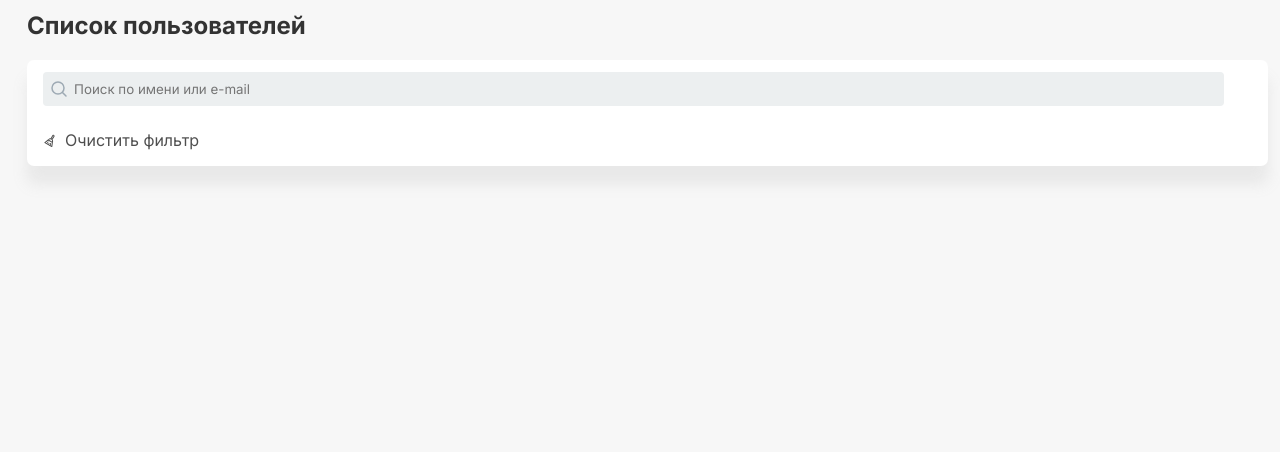
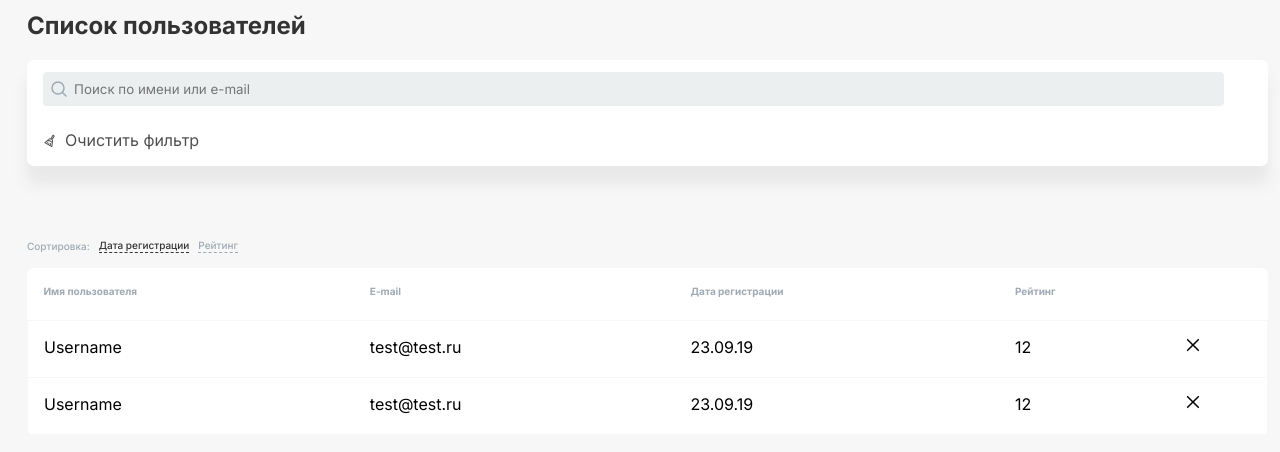
Before and after one commit to DevoidBark2/users-list, a React (Create React App) app: page / in a window 1280 px wide. Shown: the top 452 px of the page. Built offline with nearby package versions, Linux system fonts and the light colour scheme.

Commit message:
Layout UserList component

```diff
--- a/src/components/UsersList/UsersList.css
+++ b/src/components/UsersList/UsersList.css
@@ -0,0 +1,50 @@
+.users-list-block{
+    margin-top: 72px;
+}
+.sort-users-block{
+    display: flex;
+    align-items: center;
+    color:#9EAAB4;
+    font-weight: 500;
+    font-size: 10px;
+    line-height: 14px;
+}
+.sort-item{
+    border-bottom: 1px dashed;
+    margin-left: 9px;
+}
+.sort-item:hover{
+    cursor: pointer;
+}
+.active{
+    color: #333333;
+}
+
+.table{
+    width: 100%;
+    margin-top: 15px;
+    background: #FFFFFF;
+    border-radius: 7px;
+    border-collapse: collapse;
+    border-spacing: 20px;
+}
+thead>tr{
+    text-align: left;
+    color: #9EAAB4;
+    font-weight: 500;
+    font-size: 10px;
+    line-height: 14px;
+}
+thead>tr>th{
+    padding-left: 16px;
+    padding-top: 16px;
+    padding-bottom: 22px;
+}
+tbody>tr{
+    border: 1px solid #F7F7F7;
+}
+tbody>tr>td{
+    padding-left: 16px;
+    padding-top: 16px;
+    padding-bottom: 20px;
+}
--- a/src/components/UsersList/UsersList.jsx
+++ b/src/components/UsersList/UsersList.jsx
@@ -1,9 +1,42 @@
 import React from "react";
 import "./UsersList.css";
-
+import cancel from '../../images/cancel.svg';
 export const UsersList = () =>{
     return(
-        <div>
+        <div className="users-list-block">
+            <div className="sort-users-block">
+                <p className="sort-title">Сортировка:</p>
+                <p className="sort-item active">Дата регистрации</p>
+                <p className="sort-item">Рейтинг</p>
+            </div>
+            <div className="users-list">
+                <table className="table">
+                    <thead>
+                        <tr>
+                            <th>Имя пользователя</th>
+                            <th>E-mail</th>
+                            <th>Дата регистрации</th>
+                            <th>Рейтинг</th>
+                        </tr>
+                    </thead>
+                    <tbody>
+                        <tr>
+                            <td>Username</td>
+                            <td>test@test.ru</td>
+                            <td>23.09.19</td>
+                            <td>12</td>
+                            <td><img src={cancel} alt="cancel"/></td>
+                        </tr>
+                        <tr>
+                            <td>Username</td>
+                            <td>test@test.ru</td>
+                            <td>23.09.19</td>
+                            <td>12</td>
+                            <td><img src={cancel} alt="cancel"/></td>
+                        </tr>
+                    </tbody>
+                </table>
+            </div>
         </div>
     )
 }
```
Also changed, not shown: src/images/cancel.svg (added).
